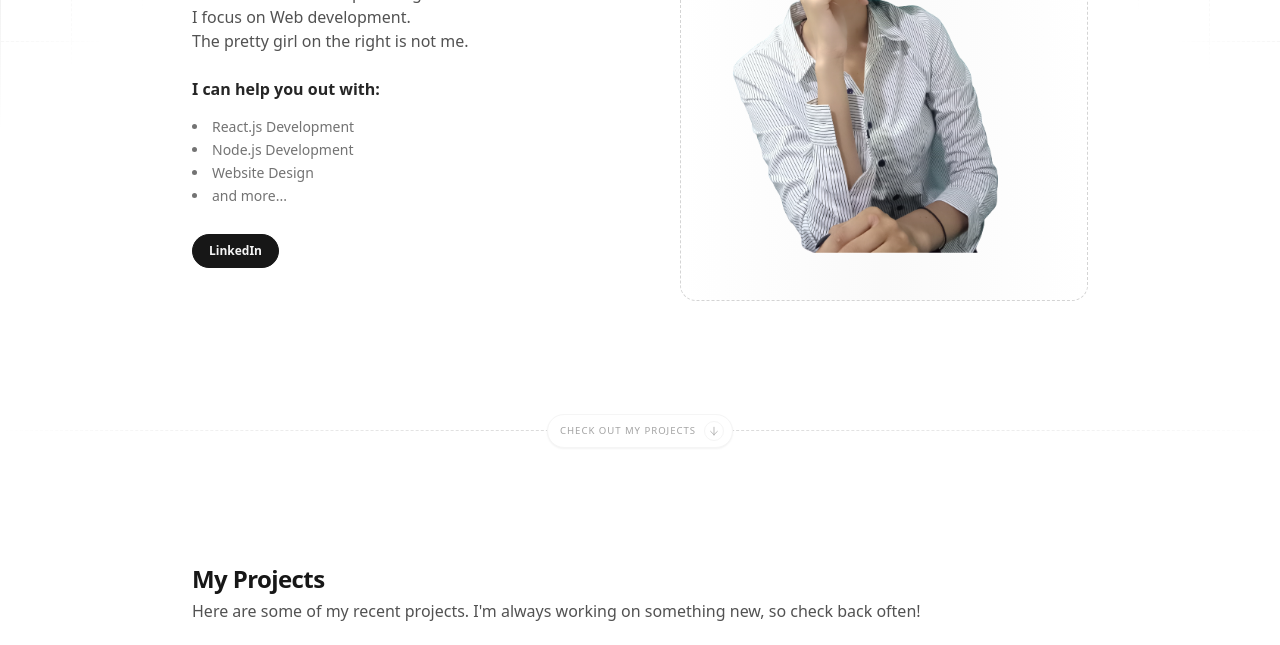
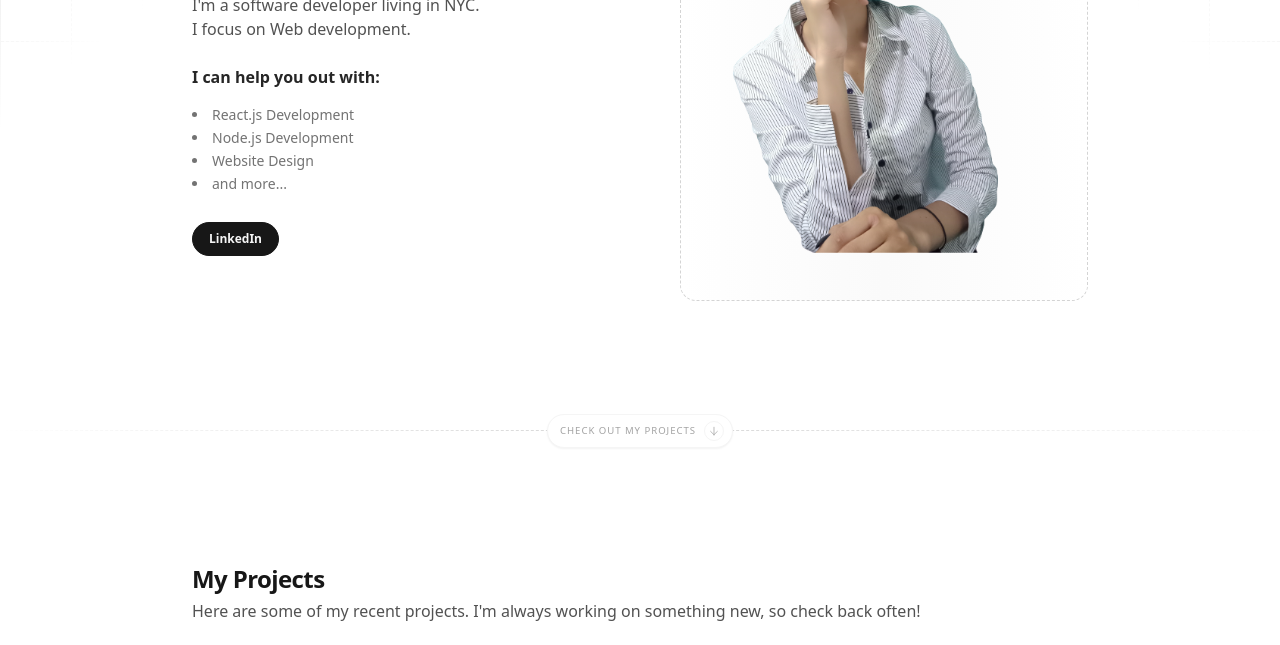
Before and after one commit to tanishabisht/Portfolio, an Astro site: page / in a window 1280 px wide. Shown: the part 400-1045 px from the top of the page. Built offline with nearby package versions, Linux system fonts and the light colour scheme; Astro itself is replaced by a stand-in of ours.

Commit message:
update landing page

```diff
--- a/src/pages/index.astro
+++ b/src/pages/index.astro
@@ -17,10 +17,6 @@ import Layout from "../layouts/main.astro";
           I'm a software developer living in NYC.
           <br class="hidden lg:block" />
           I focus on Web development.
-          <br class="hidden lg:block" />
-          <span class="hidden lg:block">
-            The pretty girl on the right is not me.
-          </span>
         </p>
         <p class="mb-2 font-semibold text-neutral-800 dark:text-neutral-200">
           I can help you out with:
```
